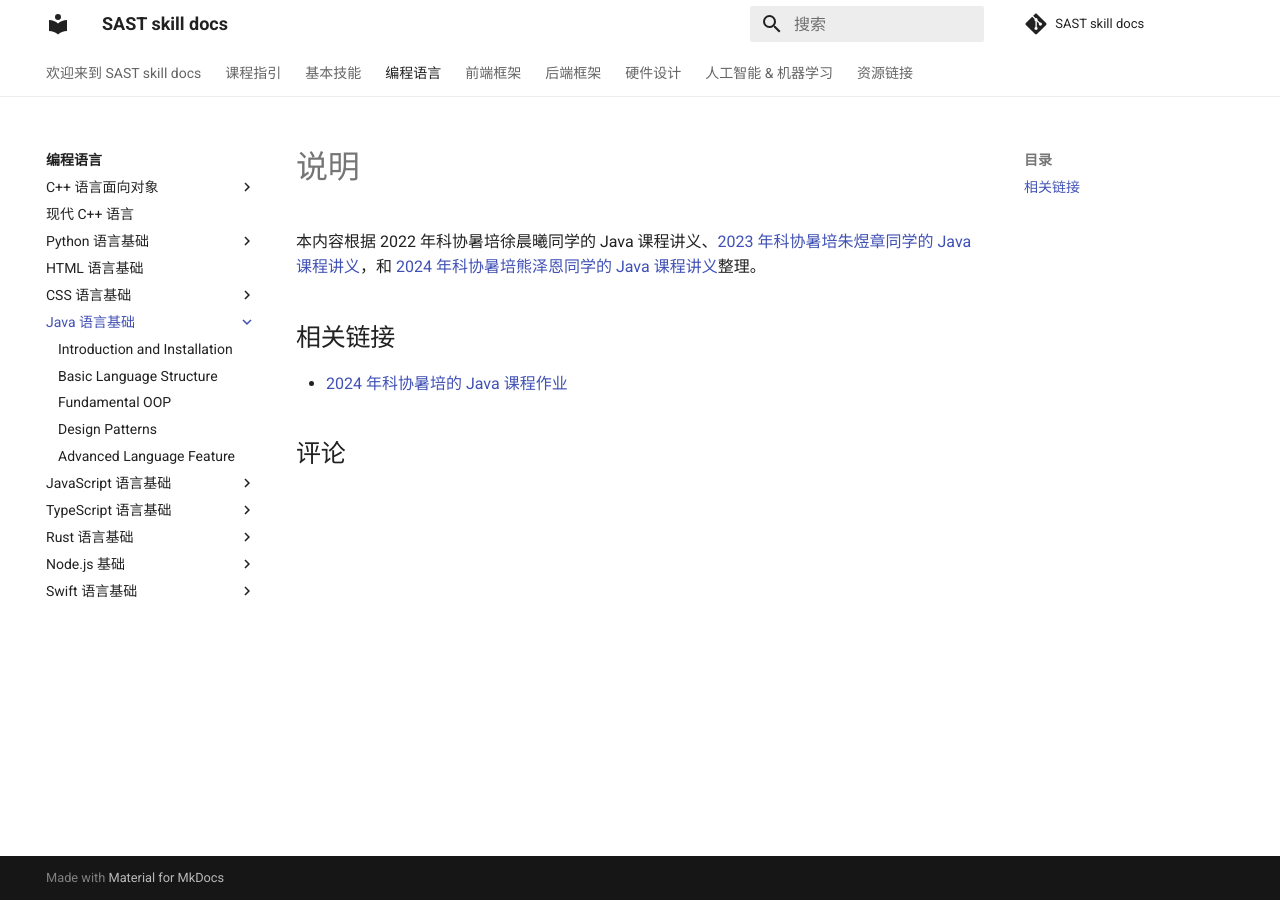
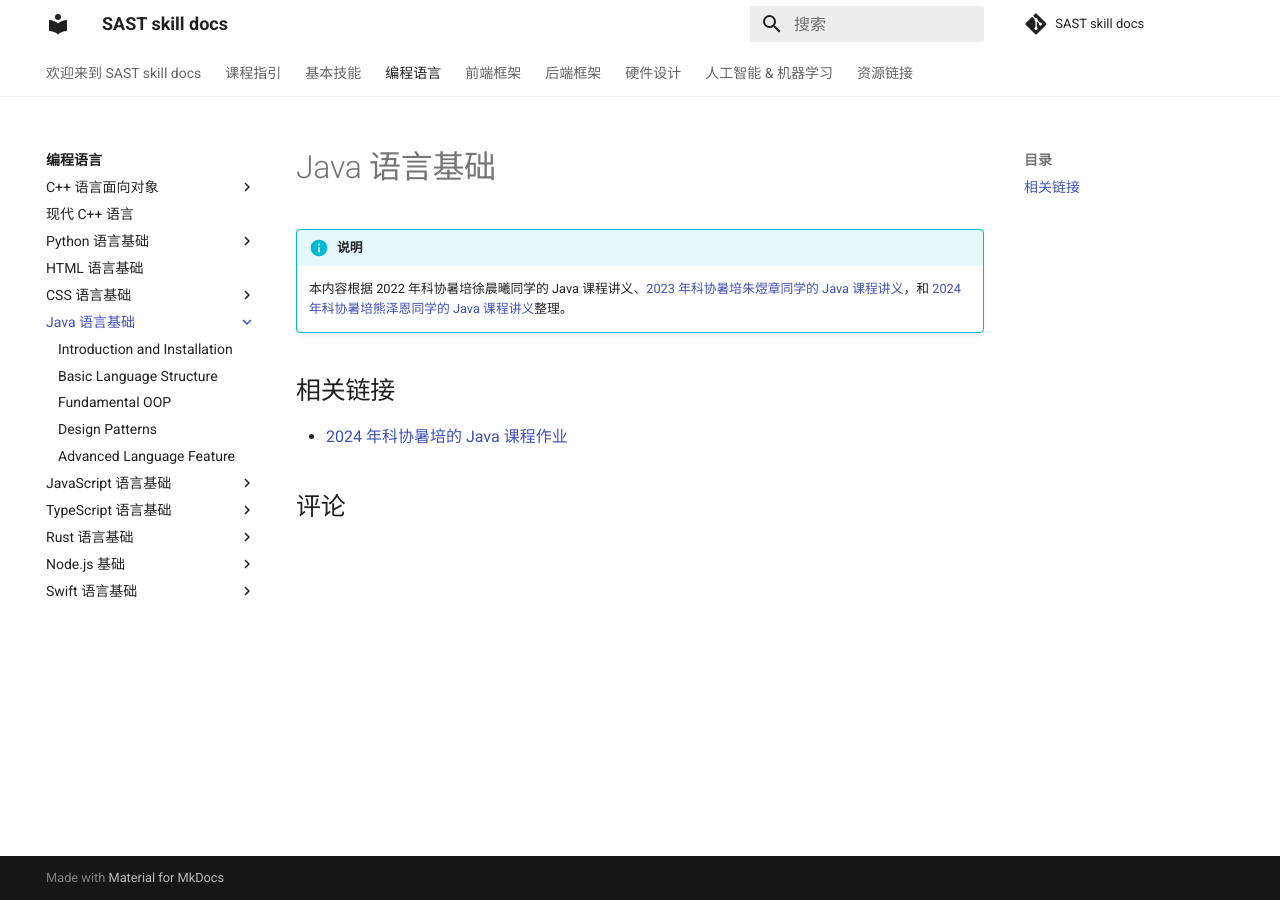
Before and after one commit to SAST-skill-docers/sast-skill-docs, an MkDocs documentation site: the page built from docs/languages/java/index.md, in a window 1280 px wide. Built offline with MkDocs 1.6.1 and Material for MkDocs 9.7.7, drawn with Linux system fonts in a browser that asks for light colours; comment, search, counter and statistics services are not loaded.

Commit message:
feat: update java index

```diff
--- a/docs/languages/java/index.md
+++ b/docs/languages/java/index.md
@@ -1,6 +1,8 @@
-# 说明
+# Java 语言基础
 
-本内容根据 2022 年科协暑培徐晨曦同学的 Java 课程讲义、[2023 年科协暑培朱煜章同学的 Java 课程讲义](https://summer23.net9.org/frontend/java/)，和 [2024 年科协暑培熊泽恩同学的 Java 课程讲义](https://summer24.net9.org/frontend/java/)整理。
+!!! info "说明"
+
+    本内容根据 2022 年科协暑培徐晨曦同学的 Java 课程讲义、[2023 年科协暑培朱煜章同学的 Java 课程讲义](https://summer23.net9.org/frontend/java/)，和 [2024 年科协暑培熊泽恩同学的 Java 课程讲义](https://summer24.net9.org/frontend/java/prerequisites)整理。
 
 ## 相关链接
 
```
